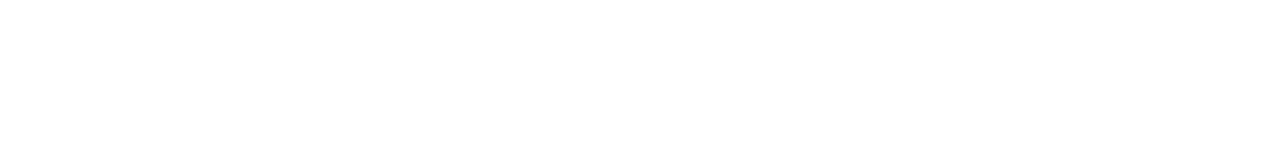
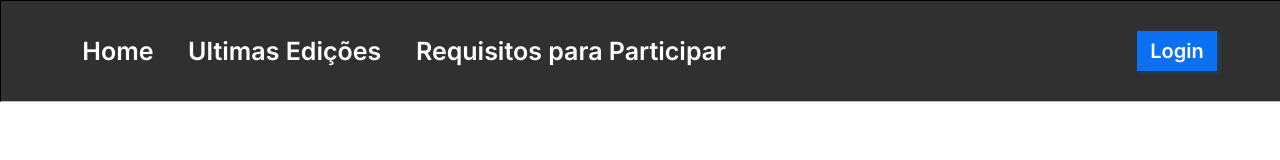
Before and after one commit to giivict/bootcampdnc, a plain HTML site: page index.html in a window 1280 px wide. Drawn offline with Linux system fonts and the light colour scheme.

Commit message:
Estilização do menu principal

```diff
--- a/index.html
+++ b/index.html
@@ -4,8 +4,22 @@
     <meta charset="UTF-8">
     <meta name="viewport" content="width=device-width, initial-scale=1.0">
     <title>Bootcamp DNC</title>
+    <link rel="stylesheet" href="style.css">
+    <link rel="preconnect" href="https://fonts.googleapis.com">
+<link rel="preconnect" href="https://fonts.gstatic.com" crossorigin>
+<link href="https://fonts.googleapis.com/css2?family=Inter:wght@100..900&display=swap" rel="stylesheet">
+
 </head>
 <body>
+    <nav id="principal">
+        <div id="menu">
+            <a href="">Home</a>
+            <a href="">Ultimas Edições</a>
+            <a href="">Requisitos para Participar</a>
+        </div>
+            <button>Login</button>
+
+    </nav>
 
 </body>
 </html>
--- /dev/null
+++ b/style.css
@@ -0,0 +1,49 @@
+body{
+    margin: 0px;
+    padding: 0px;
+}
+#principal{
+    width: 100%;
+    height: 100px;
+    border: 1px solid black;
+    background-color: #303030;
+    display: flex;
+    justify-content: space-between;
+    align-items: center;
+    border-bottom: 1px solid #BABABA;
+}
+
+    #principal div a{
+        font-size: 25px;
+        font-weight: 600;
+        color: white;
+        text-decoration: none;
+        font-family: 'Inter';
+    }
+
+        #principal div a:hover{
+            color: #CCCCCC;
+        }
+
+    #menu{
+        display: flex;
+        justify-content: space-around;
+        align-items: center;
+        margin-left: 5%;
+        width: 53%;
+    }
+
+    #principal button{
+        margin-right: 5%;
+        background-color: #0C70F2;
+        border: none;
+        height: 40px;
+        width: 80px;
+        font-family: 'Inter';
+        font-size: 20px;
+        font-weight: 600;
+        color: white;
+        background: #0C70F2;
+        box-shadow: 3px 2px 4px rgba(12, 112, 242, 0.25);
+        cursor: pointer;
+    }
```
